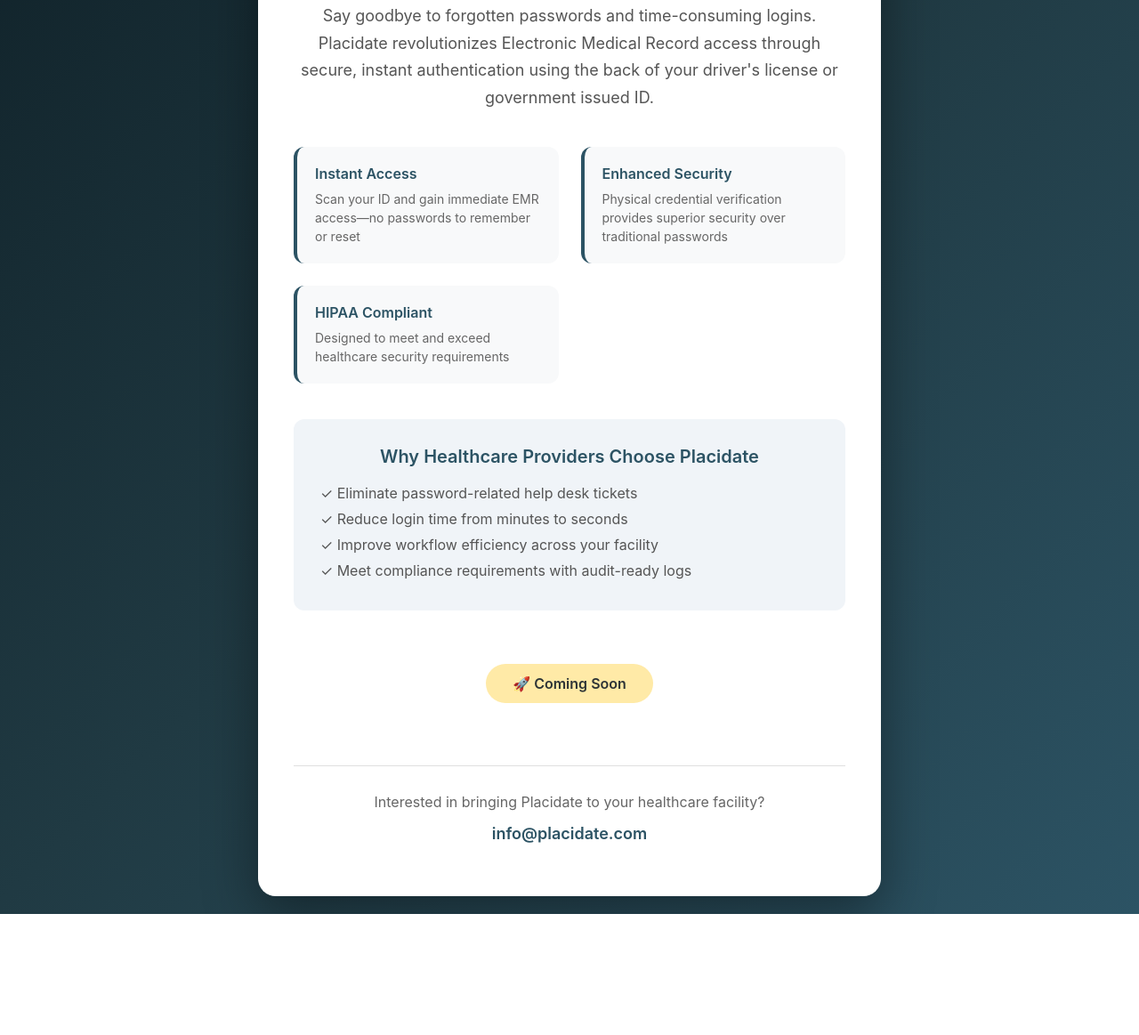
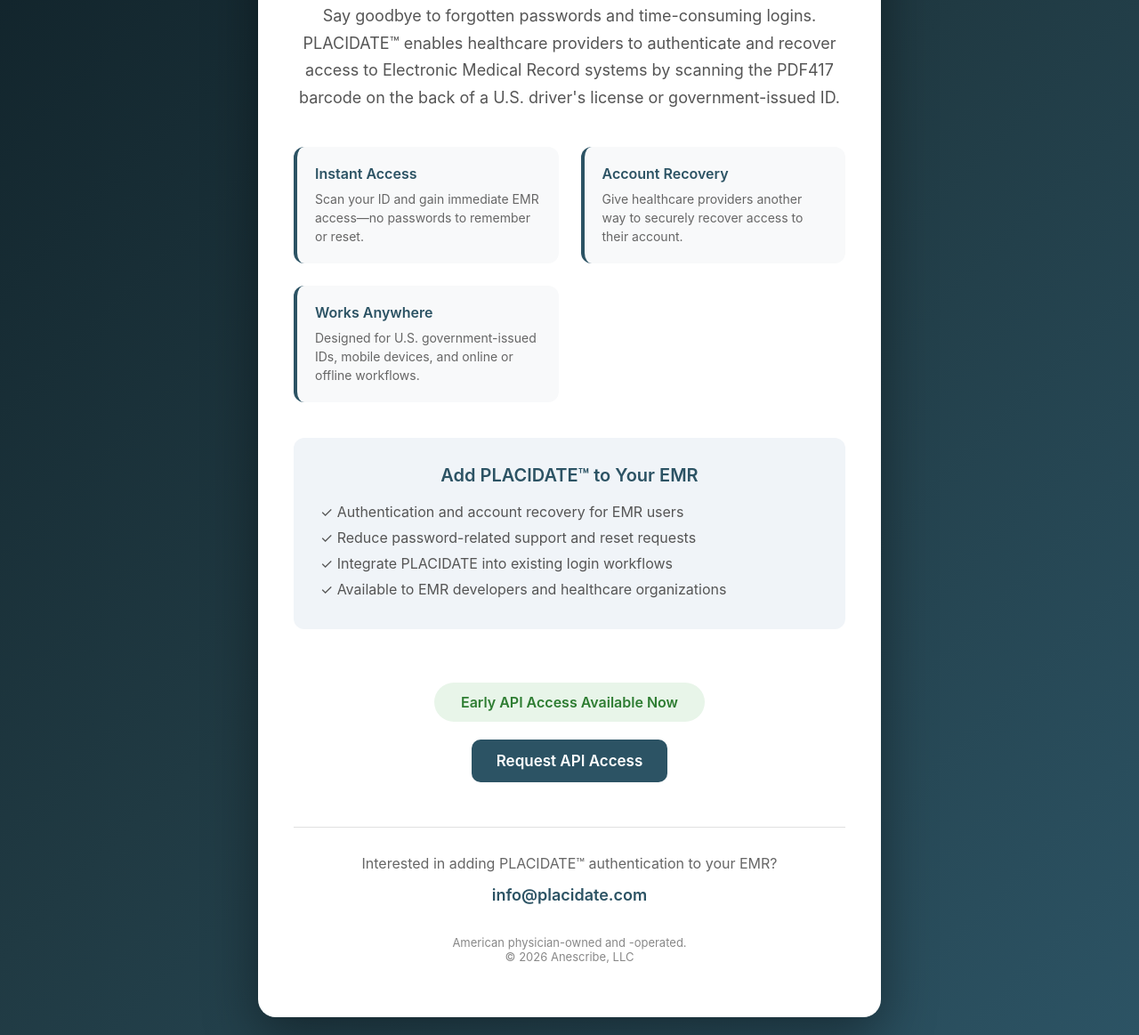
Before and after one commit to Anescribe-LLC/placidate-coming-soon, a plain HTML site: page index.html in a window 1280 px wide. Shown: the part 279-1442 px from the top of the page at 89% size. Before the commit the page ends 1306 px from the top, so only its background shows below. Drawn offline with Linux system fonts and the light colour scheme.

Commit message:
Revise index.html for PLACIDATE™ branding and content
Updated the title and description for clarity. Changed the status message and adjusted various text elements to reflect the PLACIDATE™ branding.

```diff
--- a/index.html
+++ b/index.html
@@ -3,7 +3,11 @@
 <head>
     <meta charset="UTF-8">
     <meta name="viewport" content="width=device-width, initial-scale=1.0">
-    <title>Placidate - Coming Soon</title>
+
+    <title>PLACIDATE™ - EMR Authentication</title>
+
+    <meta name="description" content="PLACIDATE is a patent-pending authentication service for electronic medical record systems using the PDF417 barcode on a U.S. driver's license or government-issued ID.">
+
     <style>
         * {
             margin: 0;
@@ -117,17 +121,33 @@
 
         .status {
             display: inline-block;
-            background: #ffeaa7;
-            color: #2d3436;
+            background: #e8f5e9;
+            color: #2e7d32;
             padding: 12px 30px;
             border-radius: 30px;
             font-weight: 600;
-            margin: 30px 0;
+            margin: 30px 0 20px;
             font-size: 16px;
         }
 
+        .api-button {
+            display: inline-block;
+            background: #2c5364;
+            color: white;
+            padding: 14px 28px;
+            border-radius: 10px;
+            font-weight: 600;
+            text-decoration: none;
+            font-size: 17px;
+            margin-bottom: 20px;
+        }
+
+        .api-button:hover {
+            background: #203a43;
+        }
+
         .contact {
-            margin-top: 40px;
+            margin-top: 30px;
             padding-top: 30px;
             border-top: 1px solid #e0e0e0;
         }
@@ -146,6 +166,12 @@
 
         .contact-email:hover {
             text-decoration: underline;
+        }
+
+        .footer {
+            margin-top: 35px;
+            color: #888;
+            font-size: 13px;
         }
 
         @media (max-width: 600px) {
@@ -167,47 +193,98 @@
         }
     </style>
 </head>
+
 <body>
+
     <div class="container">
-        <div class="logo">Placidate</div>
-        <div class="tagline">The Future of EMR Authentication</div>
-        <div class="patent-badge">🔒 Patent Pending</div>
+
+        <div class="logo">PLACIDATE™</div>
+
+        <div class="tagline">
+            The Future of EMR Authentication
+        </div>
+
+        <div class="patent-badge">
+            🔒 Patent Pending
+        </div>
 
         <div class="description">
-            Say goodbye to forgotten passwords and time-consuming logins. Placidate revolutionizes Electronic Medical Record access through secure, instant authentication using the back of your driver's license or government issued ID.
+            Say goodbye to forgotten passwords and time-consuming logins.
+            PLACIDATE™ enables healthcare providers to authenticate and recover
+            access to Electronic Medical Record systems by scanning the PDF417
+            barcode on the back of a U.S. driver's license or government-issued ID.
         </div>
 
         <div class="features">
+
             <div class="feature">
                 <div class="feature-title">Instant Access</div>
-                <div class="feature-text">Scan your ID and gain immediate EMR access—no passwords to remember or reset</div>
+                <div class="feature-text">
+                    Scan your ID and gain immediate EMR access—no passwords to remember or reset.
+                </div>
             </div>
+
             <div class="feature">
-                <div class="feature-title">Enhanced Security</div>
-                <div class="feature-text">Physical credential verification provides superior security over traditional passwords</div>
+                <div class="feature-title">Account Recovery</div>
+                <div class="feature-text">
+                    Give healthcare providers another way to securely recover access to their account.
+                </div>
             </div>
+
             <div class="feature">
-                <div class="feature-title">HIPAA Compliant</div>
-                <div class="feature-text">Designed to meet and exceed healthcare security requirements</div>
+                <div class="feature-title">Works Anywhere</div>
+                <div class="feature-text">
+                    Designed for U.S. government-issued IDs, mobile devices, and online or offline workflows.
+                </div>
             </div>
+
         </div>
 
         <div class="benefits">
-            <div class="benefits-title">Why Healthcare Providers Choose Placidate</div>
+
+            <div class="benefits-title">
+                Add PLACIDATE™ to Your EMR
+            </div>
+
             <div class="benefits-list">
-                ✓ Eliminate password-related help desk tickets<br>
-                ✓ Reduce login time from minutes to seconds<br>
-                ✓ Improve workflow efficiency across your facility<br>
-                ✓ Meet compliance requirements with audit-ready logs
+                ✓ Authentication and account recovery for EMR users<br>
+                ✓ Reduce password-related support and reset requests<br>
+                ✓ Integrate PLACIDATE into existing login workflows<br>
+                ✓ Available to EMR developers and healthcare organizations
             </div>
+
         </div>
 
-        <div class="status">🚀 Coming Soon</div>
+        <div class="status">
+            Early API Access Available Now
+        </div>
+
+        <br>
+
+        <a
+            href="mailto:sales@anescribe.com?subject=PLACIDATE%20API%20Access"
+            class="api-button">
+            Request API Access
+        </a>
 
         <div class="contact">
-            <div class="contact-text">Interested in bringing Placidate to your healthcare facility?</div>
-            <a href="mailto:info@placidate.com" class="contact-email">info@placidate.com</a>
+
+            <div class="contact-text">
+                Interested in adding PLACIDATE™ authentication to your EMR?
+            </div>
+
+            <a href="mailto:info@placidate.com" class="contact-email">
+                info@placidate.com
+            </a>
+
         </div>
+
+        <div class="footer">
+            American physician-owned and -operated.<br>
+            © 2026 Anescribe, LLC
+        </div>
+
     </div>
+
 </body>
 </html>
```
